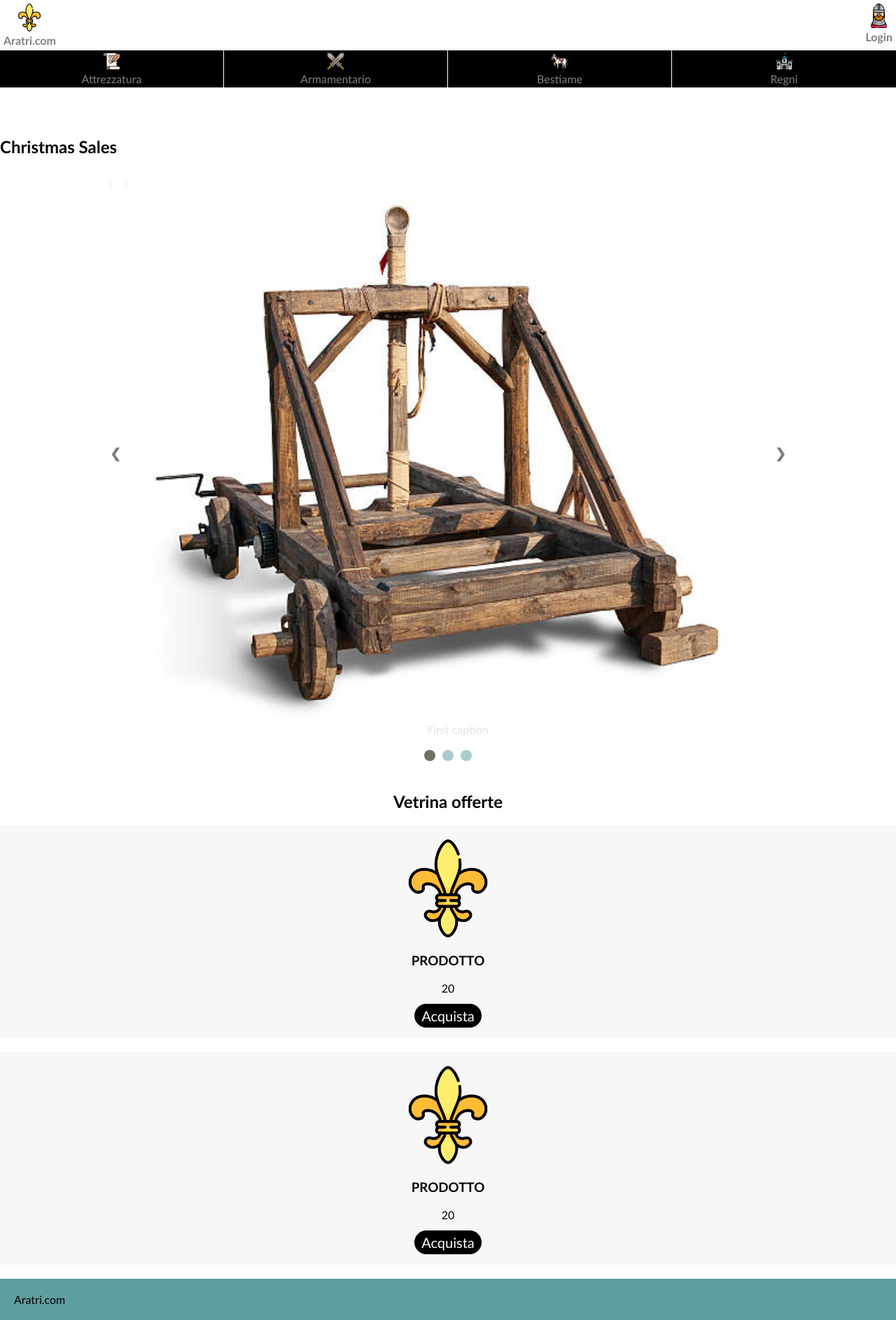
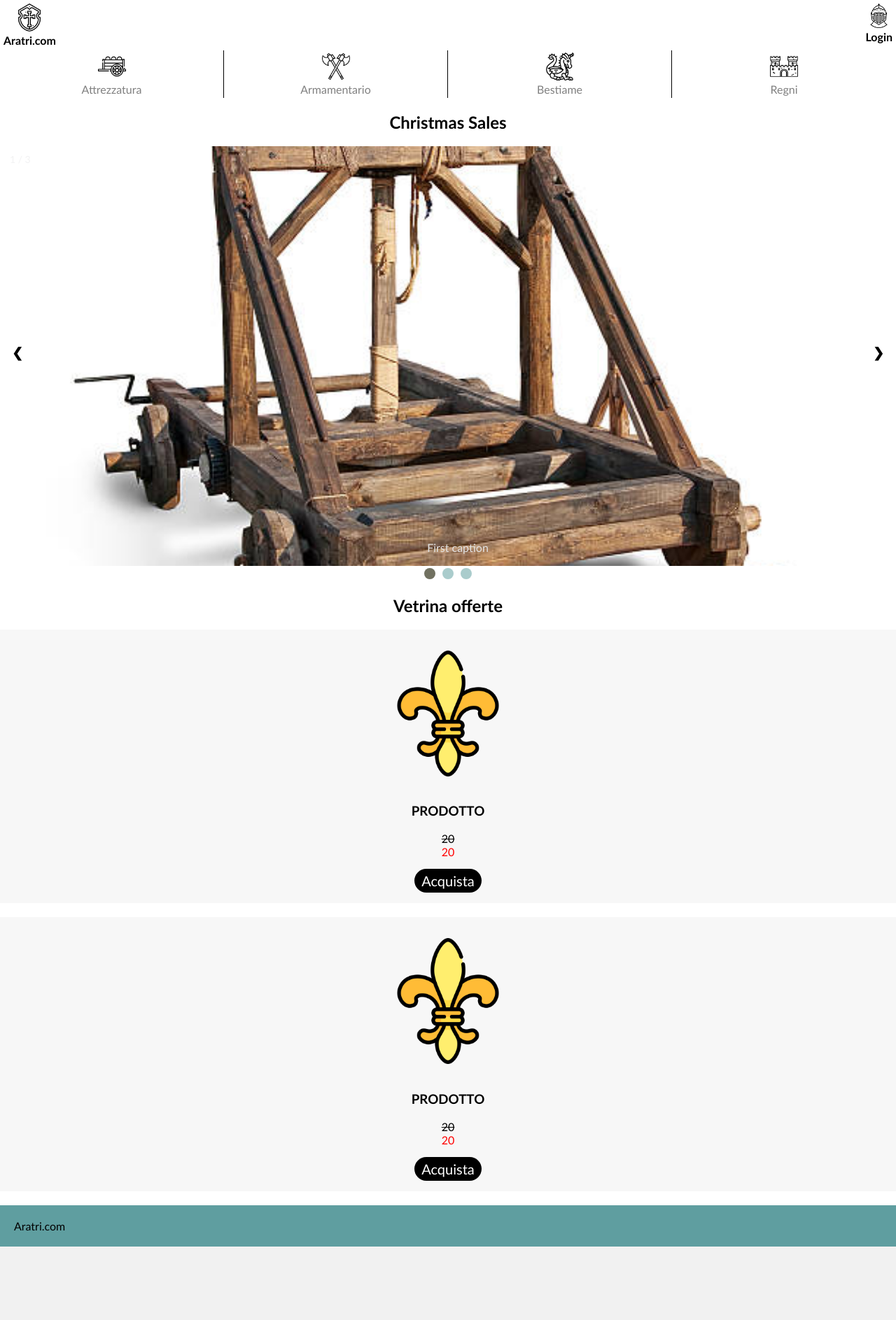
Before and after one commit to ThomasCapelli/TW-Project, a PHP site: page /html/home.html in a window 1280 px wide. Shown: the whole page at 70% size. After the commit the page ends 1782 px from the top, so only its background shows below. Run offline with PHP 8.4, Linux system fonts and the light colour scheme.

Commit message:
fixed the sticky nav and the carousel. Added new icons ancd changed the style of the main menu

```diff
--- a/css/style.css
+++ b/css/style.css
@@ -4,6 +4,7 @@ body, ul, p{
     padding: 0;
     font-family: 'Gill Sans', 'Gill Sans MT', Calibri, 'Trebuchet MS', sans-serif
 }
+/*HEADER OF THE PAGE*/
 header nav div {
     display: inline-block;
     text-align: center;
@@ -18,83 +19,77 @@ header nav div:first-of-type a img{
 header nav div a img{
     width: 35px;
 }
-header nav div p{
+header nav div a{
     font-weight: bold;
-    color: grey;
+    color: black;
+    text-decoration: none;
 }
-header nav div a, body > nav ul li a {
-    text-decoration: none;
-    color: grey;
+header > nav > div > a:hover {
+  color: grey;
 }
-
+/*STICKY NAVABAR*/
 body > nav > ul{
-    z-index: 1;
+    list-style: none;
+    background-color: white;
     width: 100%;
 }
 body > nav ul li{
+    text-decoration: none;
     display: inline-block;
-    text-decoration: none;
     width: 25%;
-    height: 100%;
     text-align: center;
-    background-color: black;
     box-sizing: border-box;
 }
 body > nav ul li:not(:last-of-type) {
-    border-right: 1px solid white;
+    border-right: 1px solid black;
 }
 body > nav ul li div {
-    margin: 1%;
+    margin: 3px;
 }
 body > nav ul li img {
-    width: 25px;
+    width: 40px;
 }
 body > nav > ul > li > div > a {
     display: block;
     width: 100%;
     height: 100%;
+    text-decoration: none;
+    color: grey;
 }
 body > nav > ul > li > div > a:hover {
     color: white;
 }
-main {
-    margin-top: 50px;
-}
-main > section > h1{
-    text-align: center;
-    padding: 10px 0;
-    margin: 0;
-}
-main > section > nav > ul{
-    width: 100%;
-    background-color:lightgoldenrodyellow;
-}
-main section nav ul li {
+/*MAIN*/
+main > section > h2, main > h2{
     text-align: center;
 }
-main > h2 {
-    text-align: center;
-}
+/*FOR SALE PRODUCTS*/
 article {
     background-color: #f7f7f7 ;
     margin-bottom: 20px;
     width: 100%;
     display: inline-block;
 }
-
 article > header {
-    padding: 20px;
+    padding: 30px 30px 0px 30px;
     text-align: center;
     height: 200px;
 
 }
-article  header  a  img {
-    max-height: 70%;
-    max-width: 70%;
+article header a img {
+    max-height: 90%;
+    max-width: 90%;
 }
-article  header  a  img:hover {
-    max-width: 71%;
-    max-height: 71%;
+article header a img:hover {
+    max-width: 91%;
+    max-height: 91%;
+}
+article > section {
+  text-align: center;
+}
+article > section > p {
+  color: red;
+
 }
 article > footer {
     text-align: center;
@@ -112,17 +107,14 @@ article > footer > a:hover {
     padding: 6px 12px;
     background-color: grey;
 }
-
+/*FOOTER*/
 body > footer {
     padding: 20px;
     background-color: cadetblue;
 }
-main section:first-of-type{
-    margin: 70px 0 40px 0;
-}
 /* Slideshow container */
 .slideshow-container {
-    max-width: 1000px;
+    max-width: 100%;
     position: relative;
     margin: auto;
   }
@@ -134,9 +126,8 @@ main section:first-of-type{
   }
 
   .Containers img{
-
     width: 100%;
-    height: 600%;
+    height: 600px;
     object-fit: cover;
   }
 
@@ -152,23 +143,22 @@ main section:first-of-type div:not(:first-of-type){
     width: auto;
     margin-top: -23px;
     padding: 17px;
-    color: grey;
+    color: black;
     font-weight: bold;
     font-size: 19px;
     transition: 0.4s ease;
-    border-radius: 0 5px 5px 0;
-    user-select: none;
+    border-radius: 4px;
   }
 
   /* Place the "forward button" to the right */
   .forward {
     right: 0;
-    border-radius: 4px 0 0 4px;
   }
 
   /*when the user hovers,add a black background with some little opacity */
   .back:hover, .forward:hover {
     background-color: rgba(0,0,0,0.8);
+    color: white;
   }
 
   /* Caption Info */
@@ -231,9 +221,12 @@ main section:first-of-type div:not(:first-of-type){
 	position: fixed;
   top: 0px;
 }
+.sticky li div a img {
+  height: 0;
+  width: 0;
+  transition: height 1s;
+}
+/* Class added to Main tag to prevent "lags" when scrolling */
 .content {
-  padding: 0px;
+  padding-top: 50px;
 }
-.sticky + .content {
-  padding-top: 73px;
-}
--- a/html/home.html
+++ b/html/home.html
@@ -20,17 +20,17 @@
     <header>
         <!-- Menù iniziale con logo e login-->
         <nav>
-            <div><a href="#" ><img src="../icons/fleur-de-lis.png" alt="Website logo" /><p>Aratri.com</p></a></div>
-            <div><a href="#" ><img src="../icons/soldier.png" alt="Login logo" /><p>Login</p></a></div>
+            <div><a href="#" ><img src="../icons/Logo.png" alt="Website logo" /><p>Aratri.com</p></a></div>
+            <div><a href="#" ><img src="../icons/Login.png" alt="Login logo" /><p>Login</p></a></div>
         </nav>
     </header>
     <!-- Menù categorie -->
     <nav>
         <ul id="stickyNav">
-            <li><div><a href="#" ><img src="../icons/manuscript.png" alt="Kit category logo" /><p>Attrezzatura</p></a></div></li><li><div><a href="#" ><img src="../icons/swords.png" alt="Weapons category logo" /><p>Armamentario</p></a></div></li><li><div><a href="#" ><img src="../icons/horse.png" alt="Animals category logo" /><p>Bestiame</p></a></div></li><li><div><a href="#" ><img src="../icons/castle.png" alt="Kingdoms category logo" /><p>Regni</p></a></div></li>
+            <li><div><a href="#" ><img src="../icons/Attrezzi.png" alt="Kit category logo" /><p>Attrezzatura</p></a></div></li><li><div><a href="#" ><img src="../icons/Armi.png" alt="Weapons category logo" /><p>Armamentario</p></a></div></li><li><div><a href="#" ><img src="../icons/Bestiame.png" alt="Animals category logo" /><p>Bestiame</p></a></div></li><li><div><a href="#" ><img src="../icons/Regni.png" alt="Kingdoms category logo" /><p>Regni</p></a></div></li>
         </ul>
     </nav>
-    <main class="content">
+    <main >
         <section>
         <h2>Christmas Sales</h2>
         <div class="slideshow-container fade">
@@ -70,9 +70,13 @@
         <article>
             <header>
                 <a href="#" ><img src="../icons/fleur-de-lis.png" alt="Website logo" /></a></div>
+
+            </header>
+            <section>
                 <h3>PRODOTTO</h3>
+                <del>20</del>
                 <p>20</p>
-            </header>
+            </section>
             <footer>
                 <a href="#">Acquista</a>
             </footer>
@@ -80,9 +84,12 @@
         <article>
             <header>
                 <a href="#" ><img src="../icons/fleur-de-lis.png" alt="Website logo" /></a></div>
+            </header>
+            <section>
                 <h3>PRODOTTO</h3>
+                <del>20</del>
                 <p>20</p>
-            </header>
+            </section>
             <footer>
                 <a href="#">Acquista</a>
             </footer>
--- a/js/sticky-nav.js
+++ b/js/sticky-nav.js
@@ -3,12 +3,15 @@ $(document).ready(function(){
     var navbar = document.getElementById("stickyNav");
     var sticky = navbar.offsetTop;
 
+
     function StickNav() {
         console.log(sticky);
         if (window.pageYOffset >= sticky) {
             navbar.classList.add("sticky")
+            $("main").addClass("content");
         } else {
             navbar.classList.remove("sticky");
+            $("main").removeClass("content");
         }
     }
 });
```
Also changed, not shown: Icons/4576174.png (added), Icons/4576201.png (added), Icons/4576208.png (added), Icons/4576213.png (added), Icons/Armi.png (added), Icons/Attrezzi.png (added), Icons/Bestiame.png (added), Icons/Carrello.png (added), Icons/Login.png (added), Icons/Logo.png (added), Icons/Regni.png (added).
